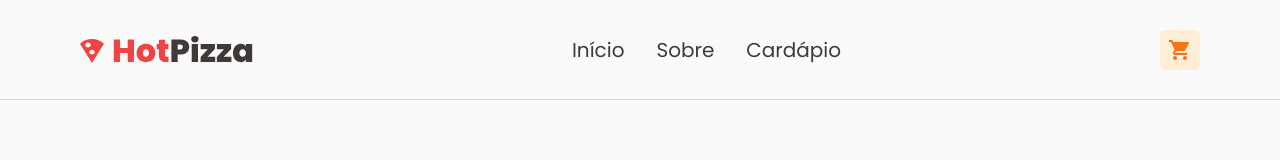
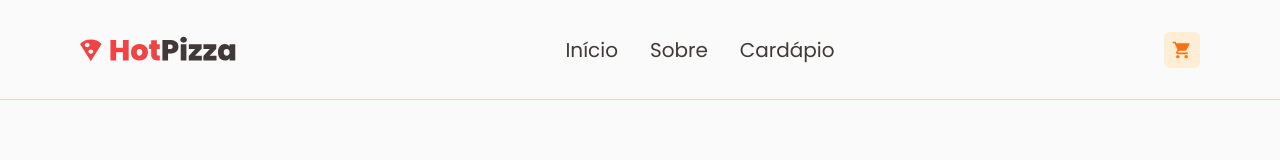
Before and after one commit to duardodev/pizzashop, a Next.js app: page / in a window 1280 px wide. Shown: the top 160 px of the page. Built offline with nearby package versions, Linux system fonts and the light colour scheme.

Commit message:
refactor: adapt the size of the logo and shopping cart button

```diff
--- a/src/components/Header.tsx
+++ b/src/components/Header.tsx
@@ -21,7 +21,7 @@ export function Header() {
           </Link>
         </nav>
 
-        <button className="h-10 w-10 bg-orange-light p-2 rounded-md hover:opacity-75 transition-opacity flex items-center justify-center">
+        <button className="h-9 w-9 bg-orange-light p-2 rounded-md hover:opacity-75 transition-opacity flex items-center justify-center">
           <MdShoppingCart size={24} className="text-orange" />
         </button>
       </div>
--- a/src/components/Logo.tsx
+++ b/src/components/Logo.tsx
@@ -5,7 +5,7 @@ import LogoImg from '../../public/logo.svg';
 export function Logo() {
   return (
     <Link href="/">
-      <Image src={LogoImg} alt="Logo do HotPizza" />
+      <Image src={LogoImg} height={28} alt="Logo do HotPizza" />
     </Link>
   );
 }
```
